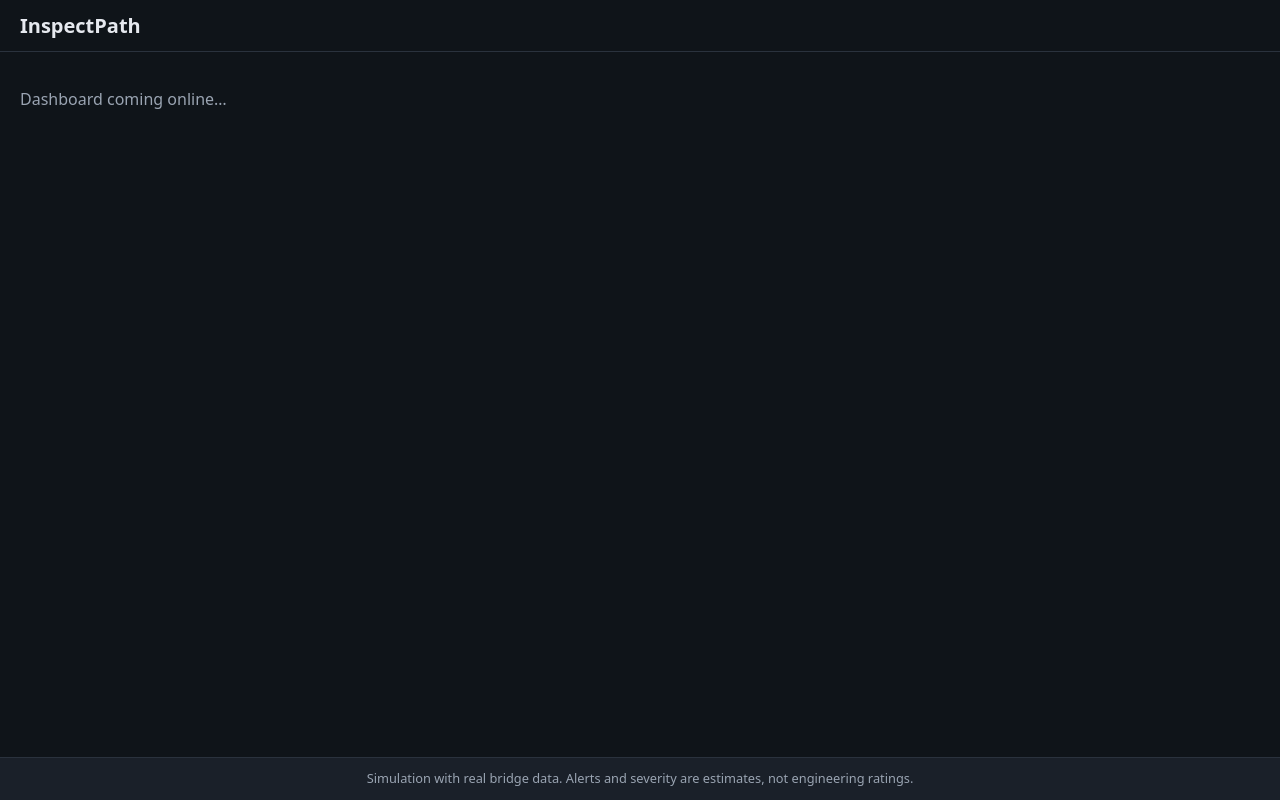
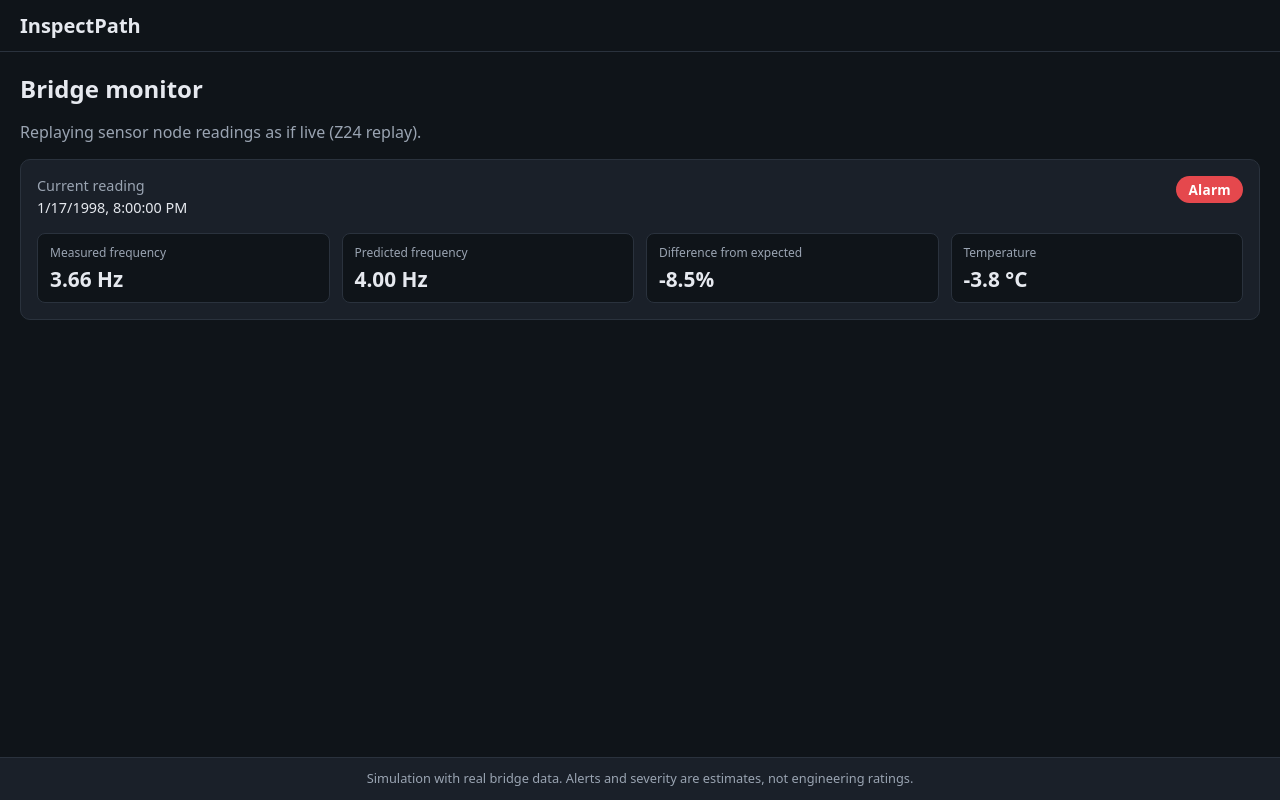
Before and after one commit to Mohammed-Suhail-Shaikh/InspectPath-NewSim, a React (Vite) app in the folder web/: page / in a window 1280 px wide. Built offline with nearby package versions, Linux system fonts and the light colour scheme.

Commit message:
Add monitor readings and badges

```diff
--- a/web/src/App.tsx
+++ b/web/src/App.tsx
@@ -1,6 +1,10 @@
 import Footer from "./components/Footer";
+import MonitorView from "./features/monitor/MonitorView";
+import { useViewState } from "./app/viewState";
 
 export default function App() {
+  const { activeView } = useViewState();
+
   return (
     <div className="app">
       <header className="app-header">
@@ -8,7 +12,11 @@ export default function App() {
       </header>
 
       <main className="app-main">
-        <p className="placeholder">Dashboard coming online…</p>
+        {activeView === "monitor" ? (
+          <MonitorView />
+        ) : (
+          <p className="placeholder">Inspection view coming in task 10.</p>
+        )}
       </main>
 
       <Footer />
--- /dev/null
+++ b/web/src/data/alertLevels.ts
@@ -0,0 +1,20 @@
+import type { AlertLevel } from "./types";
+
+interface AlertLevelStyle {
+  label: string;
+  color: string; // text/icon color
+  bg: string; // background for badges/banners
+}
+
+// Distinct, clearly distinguishable color per level.
+// Colors are a dashboard presentation choice; the level values are from contract §2.
+export const ALERT_LEVELS: Record<AlertLevel, AlertLevelStyle> = {
+  normal: { label: "Normal", color: "#0b3d1f", bg: "#3ddc84" },
+  watch: { label: "Watch", color: "#3d2f00", bg: "#ffd23f" },
+  warning: { label: "Warning", color: "#3d1f00", bg: "#ff8c42" },
+  alarm: { label: "Alarm", color: "#ffffff", bg: "#e5484d" },
+};
+
+export function alertStyle(level: AlertLevel): AlertLevelStyle {
+  return ALERT_LEVELS[level];
+}
--- /dev/null
+++ b/web/src/features/monitor/AlertBadge.tsx
@@ -0,0 +1,15 @@
+import type { AlertLevel } from "../../data/types";
+import { alertStyle } from "../../data/alertLevels";
+
+export default function AlertBadge({ level }: { level: AlertLevel }) {
+  const s = alertStyle(level);
+  return (
+    <span
+      className="alert-badge"
+      style={{ background: s.bg, color: s.color }}
+      aria-label={`Alert level: ${s.label}`}
+    >
+      {s.label}
+    </span>
+  );
+}
--- /dev/null
+++ b/web/src/features/monitor/MonitorView.tsx
@@ -0,0 +1,27 @@
+import { useReplay } from "./useReplay";
+import ReadingsPanel from "./ReadingsPanel";
+
+export default function MonitorView() {
+  const { current, loading, records } = useReplay("z24");
+
+  if (loading) {
+    return <p className="placeholder">Loading monitor…</p>;
+  }
+  if (!current || records.length === 0) {
+    return <p className="placeholder">No monitor data available.</p>;
+  }
+
+  return (
+    <div className="monitor">
+      <h2 className="view-title">Bridge monitor</h2>
+      <p className="muted">
+        Replaying sensor node readings as if live ({current.source}).
+      </p>
+
+      <ReadingsPanel record={current} />
+
+      {/* Frequency chart added in task 7 */}
+      {/* Escalation banner added in task 8 */}
+    </div>
+  );
+}
--- /dev/null
+++ b/web/src/features/monitor/QualityBadge.tsx
@@ -0,0 +1,16 @@
+import type { TriggerRecord } from "../../data/types";
+
+// Shows "node degraded" only when quality is degraded.
+// Never presented as a statement about bridge safety.
+export default function QualityBadge({
+  quality,
+}: {
+  quality: TriggerRecord["quality"];
+}) {
+  if (quality !== "degraded") return null;
+  return (
+    <span className="quality-badge" title="Sensor data quality is reduced for this window">
+      Node degraded
+    </span>
+  );
+}
--- /dev/null
+++ b/web/src/features/monitor/ReadingsPanel.tsx
@@ -0,0 +1,48 @@
+import type { TriggerRecord } from "../../data/types";
+import AlertBadge from "./AlertBadge";
+import QualityBadge from "./QualityBadge";
+
+function fmt(n: number, digits = 2) {
+  return n.toFixed(digits);
+}
+
+// Measured frequency vs predicted, residual %, temperature, with plain labels + units.
+export default function ReadingsPanel({ record }: { record: TriggerRecord }) {
+  return (
+    <section className="readings">
+      <div className="readings-header">
+        <div className="readings-title">
+          <span className="muted">Current reading</span>
+          <time dateTime={record.timestamp}>
+            {new Date(record.timestamp).toLocaleString()}
+          </time>
+        </div>
+        <div className="readings-badges">
+          <AlertBadge level={record.alert_level} />
+          <QualityBadge quality={record.quality} />
+        </div>
+      </div>
+
+      <div className="readings-grid">
+        <div className="reading">
+          <span className="reading-label">Measured frequency</span>
+          <span className="reading-value">{fmt(record.frequency_hz)} Hz</span>
+        </div>
+        <div className="reading">
+          <span className="reading-label">Predicted frequency</span>
+          <span className="reading-value">
+            {fmt(record.predicted_frequency_hz)} Hz
+          </span>
+        </div>
+        <div className="reading">
+          <span className="reading-label">Difference from expected</span>
+          <span className="reading-value">{fmt(record.residual_pct, 1)}%</span>
+        </div>
+        <div className="reading">
+          <span className="reading-label">Temperature</span>
+          <span className="reading-value">{fmt(record.temperature_c, 1)} °C</span>
+        </div>
+      </div>
+    </section>
+  );
+}
--- a/web/src/styles.css
+++ b/web/src/styles.css
@@ -64,3 +64,86 @@ body {
     font-size: 0.75rem;
   }
 }
+
+.view-title {
+  margin: 0 0 0.25rem;
+}
+
+.muted {
+  color: var(--muted);
+}
+
+.readings {
+  background: var(--panel);
+  border: 1px solid var(--border);
+  border-radius: 10px;
+  padding: 1rem;
+  margin-top: 1rem;
+}
+
+.readings-header {
+  display: flex;
+  justify-content: space-between;
+  align-items: flex-start;
+  gap: 1rem;
+  flex-wrap: wrap;
+}
+
+.readings-title {
+  display: flex;
+  flex-direction: column;
+  gap: 0.2rem;
+  font-size: 0.9rem;
+}
+
+.readings-badges {
+  display: flex;
+  gap: 0.5rem;
+  align-items: center;
+  flex-wrap: wrap;
+}
+
+.alert-badge {
+  padding: 0.25rem 0.75rem;
+  border-radius: 999px;
+  font-weight: 700;
+  font-size: 0.85rem;
+  letter-spacing: 0.02em;
+}
+
+.quality-badge {
+  padding: 0.25rem 0.6rem;
+  border-radius: 999px;
+  font-size: 0.8rem;
+  font-weight: 600;
+  background: #3a2c00;
+  color: #ffd23f;
+  border: 1px solid #5c4a00;
+}
+
+.readings-grid {
+  display: grid;
+  grid-template-columns: repeat(auto-fit, minmax(140px, 1fr));
+  gap: 0.75rem;
+  margin-top: 1rem;
+}
+
+.reading {
+  display: flex;
+  flex-direction: column;
+  gap: 0.25rem;
+  background: var(--bg);
+  border: 1px solid var(--border);
+  border-radius: 8px;
+  padding: 0.6rem 0.75rem;
+}
+
+.reading-label {
+  font-size: 0.75rem;
+  color: var(--muted);
+}
+
+.reading-value {
+  font-size: 1.3rem;
+  font-weight: 700;
+}
```
